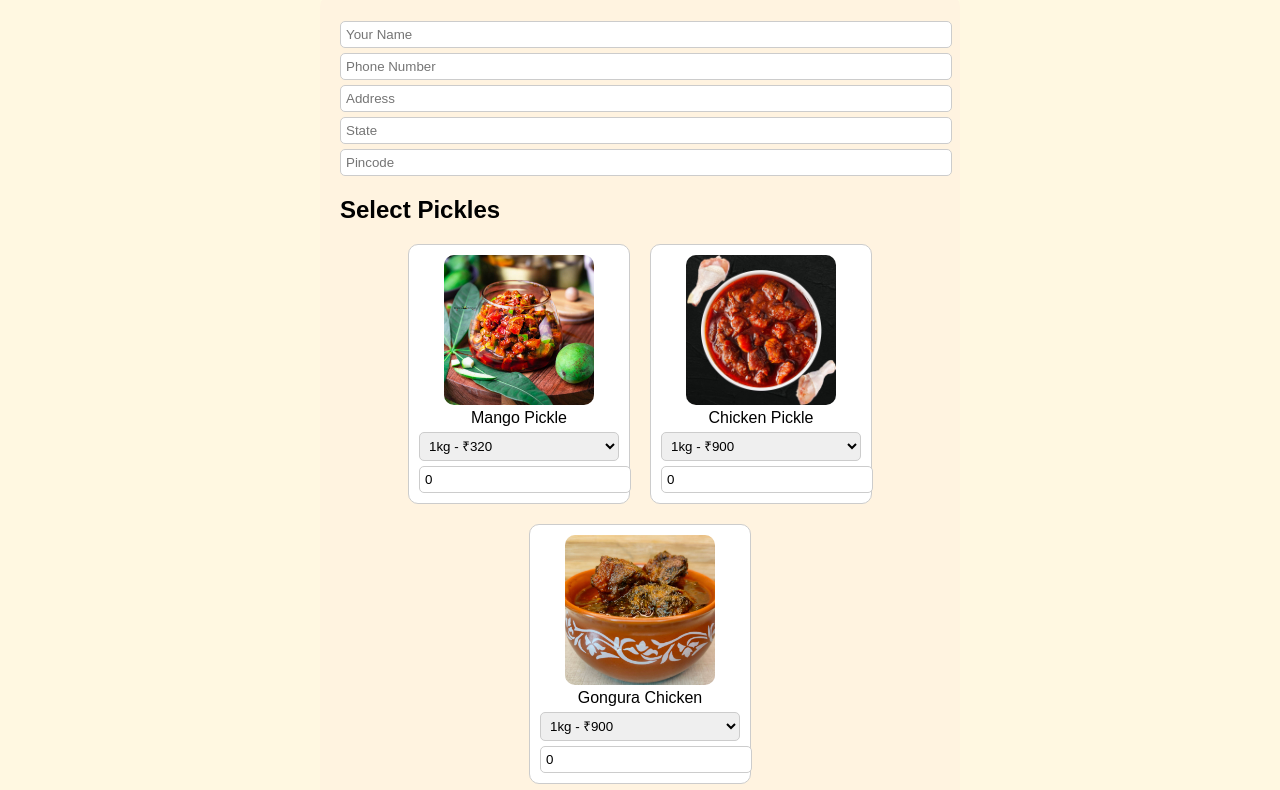
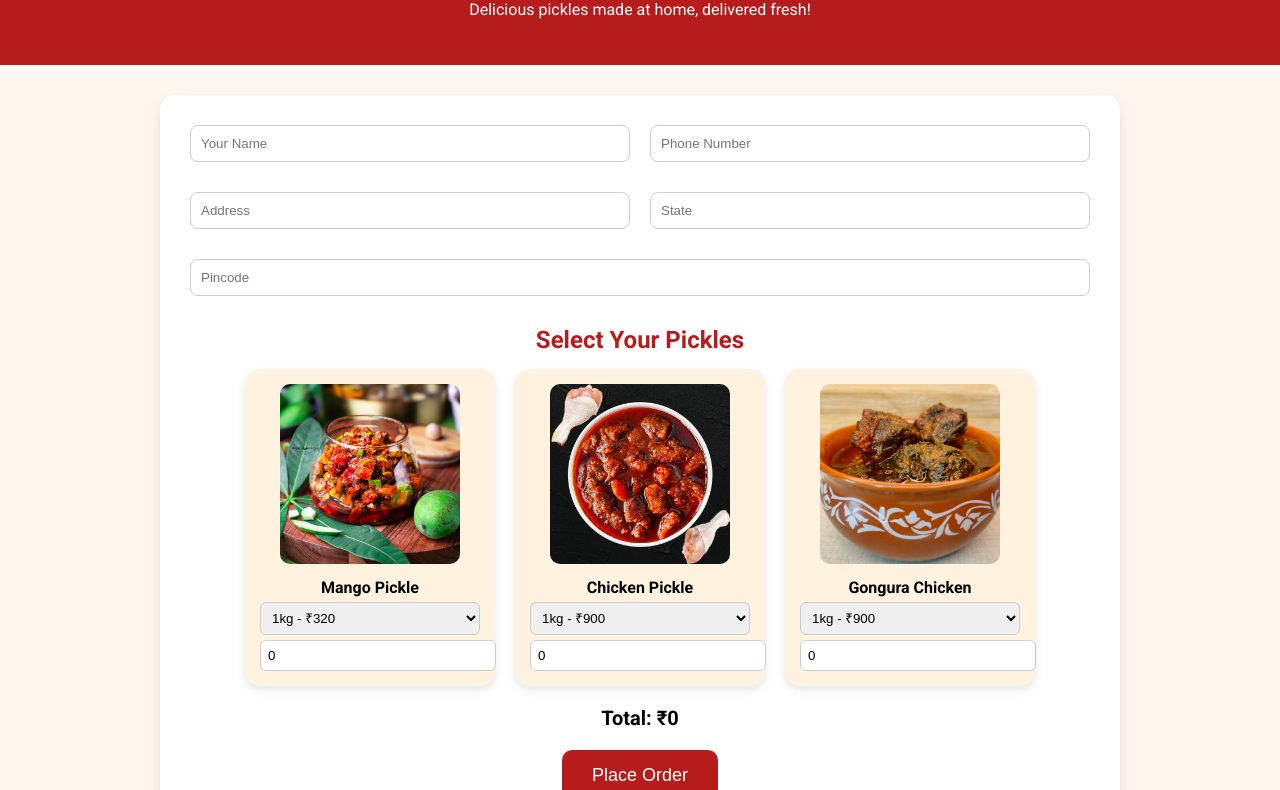
Before and after one commit to 1alokesh/pickle-website, a website: page public/index.html in a window 1280 px wide. Shown: the part 84-874 px from the top of the page. Drawn offline with Linux system fonts and the light colour scheme.

Commit message:
Update index.html

```diff
--- a/public/index.html
+++ b/public/index.html
@@ -4,36 +4,48 @@
   <meta charset="UTF-8">
   <meta name="viewport" content="width=device-width, initial-scale=1.0">
   <title>Mana Inti Ruchulu Pickles</title>
+  <link href="https://fonts.googleapis.com/css2?family=Roboto:wght@400;700&display=swap" rel="stylesheet">
   <style>
-    body { font-family: Arial, sans-serif; margin: 20px; background: #fff8e1; }
-    h1 { text-align: center; color: #b71c1c; }
-    .pickles { display: flex; gap: 20px; flex-wrap: wrap; justify-content: center; margin-bottom: 20px; }
-    .pickle-item { border: 1px solid #ccc; padding: 10px; border-radius: 10px; width: 200px; text-align: center; background: #fff; }
-    .pickle-item img { width: 150px; height: 150px; object-fit: cover; border-radius: 10px; }
-    .total { font-size: 18px; margin-top: 10px; font-weight: bold; text-align: center; }
-    button { background: #b71c1c; color: #fff; padding: 10px 20px; border: none; border-radius: 5px; cursor: pointer; margin-top: 10px; }
-    button:hover { background: #f44336; }
-    input, select { width: 100%; margin-top: 5px; padding: 5px; border-radius: 5px; border: 1px solid #ccc; }
-    form { max-width: 600px; margin: auto; background: #fff3e0; padding: 20px; border-radius: 10px; }
+    body { font-family: 'Roboto', sans-serif; margin: 0; background: #fff7f0; }
+    header { background: #b71c1c; color: #fff; text-align: center; padding: 30px 10px; }
+    header h1 { margin: 0; font-size: 32px; }
+    form { max-width: 900px; margin: 30px auto; background: #fff; padding: 30px; border-radius: 15px; box-shadow: 0 5px 15px rgba(0,0,0,0.1); }
+    .customer-details { display: flex; gap: 20px; flex-wrap: wrap; margin-bottom: 20px; }
+    .customer-details input { flex: 1 1 45%; padding: 10px; margin-bottom: 10px; border-radius: 8px; border: 1px solid #ccc; }
+    h2 { color: #b71c1c; margin-bottom: 15px; text-align: center; }
+    .pickles { display: flex; flex-wrap: wrap; gap: 20px; justify-content: center; }
+    .pickle-item { background: #fff3e0; border-radius: 15px; padding: 15px; width: 220px; text-align: center; box-shadow: 0 4px 10px rgba(0,0,0,0.1); }
+    .pickle-item img { width: 180px; height: 180px; object-fit: cover; border-radius: 10px; margin-bottom: 10px; }
+    .pickle-item select, .pickle-item input { width: 100%; padding: 7px; margin-top: 5px; border-radius: 6px; border: 1px solid #ccc; }
+    .total { font-size: 20px; font-weight: bold; text-align: center; margin: 20px 0; }
+    button { display: block; margin: 0 auto; background: #b71c1c; color: #fff; border: none; padding: 15px 30px; font-size: 18px; border-radius: 10px; cursor: pointer; }
+    button:hover { background: #e53935; }
+    @media(max-width: 768px) { .pickle-item { width: 45%; } .customer-details input { flex: 1 1 100%; } }
+    @media(max-width: 480px) { .pickle-item { width: 100%; } }
   </style>
 </head>
 <body>
 
+<header>
   <h1>Mana Inti Ruchulu Pickles</h1>
+  <p>Delicious pickles made at home, delivered fresh!</p>
+</header>
 
 <form id="orderForm">
+  <div class="customer-details">
     <input type="text" id="name" placeholder="Your Name" required>
     <input type="text" id="phone" placeholder="Phone Number" required>
     <input type="text" id="address" placeholder="Address" required>
     <input type="text" id="state" placeholder="State" required>
     <input type="text" id="pincode" placeholder="Pincode" required>
+  </div>
 
-  <h2>Select Pickles</h2>
+  <h2>Select Your Pickles</h2>
   <div class="pickles">
     <!-- Mango Pickle -->
     <div class="pickle-item" data-name="Mango Pickle">
       <img src="images/mango.jpg" alt="Mango Pickle">
-      <div>Mango Pickle</div>
+      <div><b>Mango Pickle</b></div>
       <select class="size-select">
         <option value="1kg" data-price="320">1kg - ₹320</option>
         <option value="500gms" data-price="160">500gms - ₹160</option>
@@ -45,7 +57,7 @@
     <!-- Chicken Pickle -->
     <div class="pickle-item" data-name="Chicken Pickle">
       <img src="images/chicken.jpg" alt="Chicken Pickle">
-      <div>Chicken Pickle</div>
+      <div><b>Chicken Pickle</b></div>
       <select class="size-select">
         <option value="1kg" data-price="900">1kg - ₹900</option>
         <option value="500gms" data-price="450">500gms - ₹450</option>
@@ -57,7 +69,7 @@
     <!-- Gongura Chicken -->
     <div class="pickle-item" data-name="Gongura Chicken">
       <img src="images/gongura.jpg" alt="Gongura Chicken">
-      <div>Gongura Chicken</div>
+      <div><b>Gongura Chicken</b></div>
       <select class="size-select">
         <option value="1kg" data-price="900">1kg - ₹900</option>
         <option value="500gms" data-price="450">500gms - ₹450</option>
@@ -68,7 +80,6 @@
   </div>
 
   <div class="total">Total: ₹<span id="totalPrice">0</span></div>
-
   <button type="submit">Place Order</button>
 </form>
 
```
Lines whose indentation alone changed are shown as unchanged.
